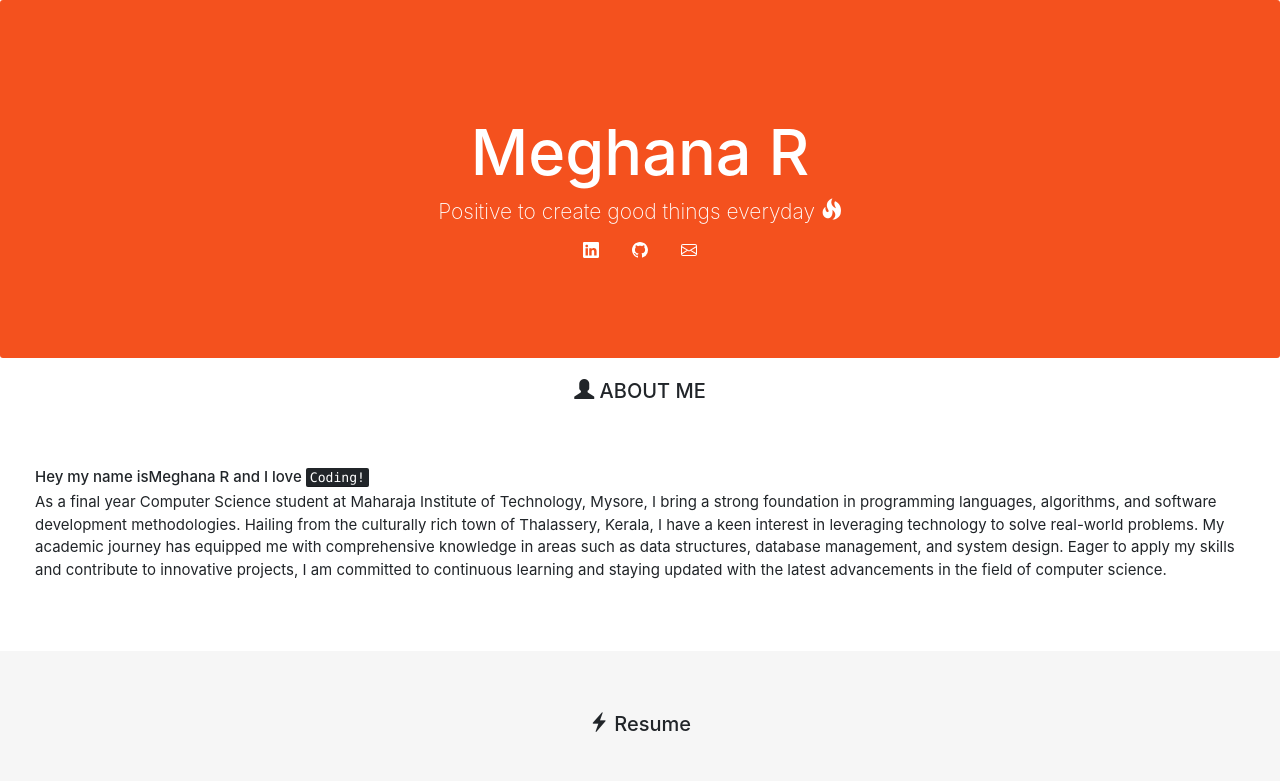
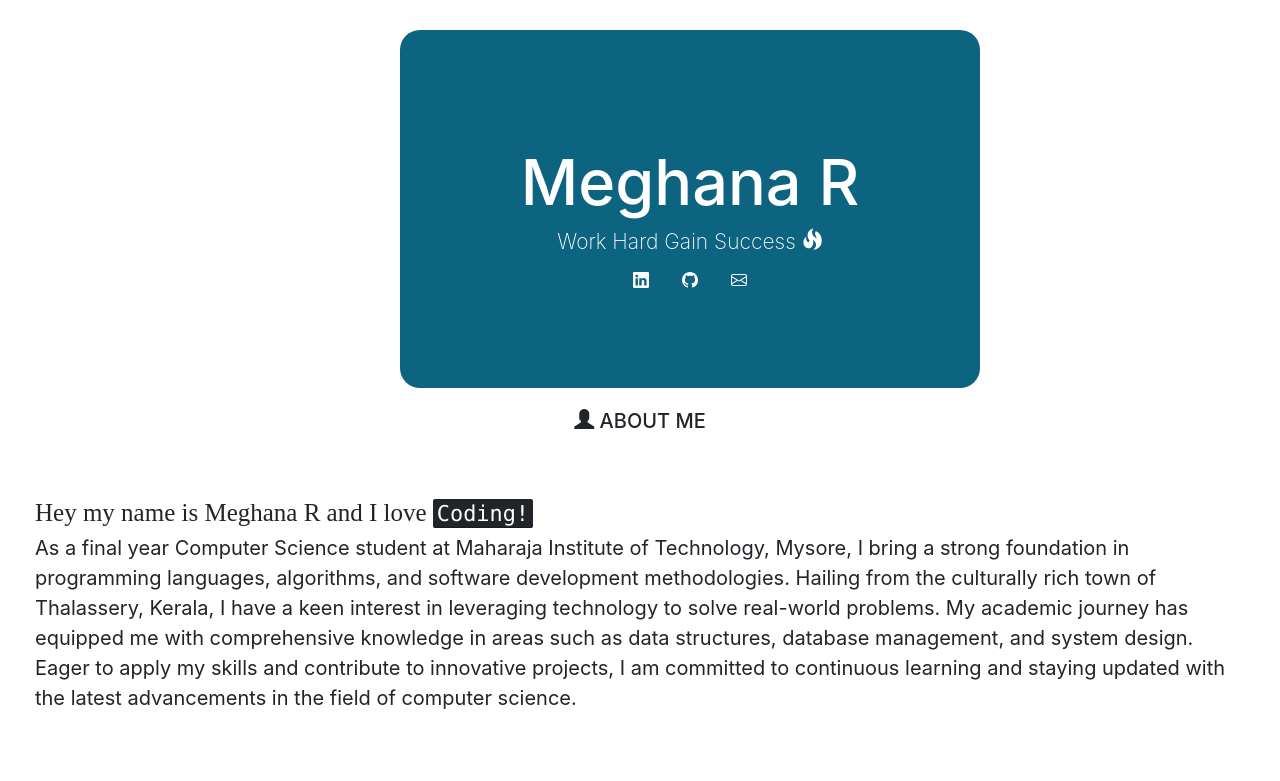
Before and after one commit to MeghanaHamse/bootstrap, a plain HTML site: page index.html in a window 1280 px wide. Shown: the top 781 px of the page. Drawn offline with nearby package versions, Linux system fonts and the light colour scheme.

Commit message:
index.html

```diff
--- a/index.html
+++ b/index.html
@@ -10,14 +10,26 @@
     <link rel="stylesheet" href="https://stackpath.bootstrapcdn.com/bootstrap/4.3.1/css/bootstrap.min.css" integrity="sha384-ggOyR0iXCbMQv3Xipma34MD+dH/1fQ784/j6cY/iJTQUOhcWr7x9JvoRxT2MZw1T" crossorigin="anonymous">
     <style>
         .jumbotron {
-    background-color: #f4511e;
+    background-color:rgb(12, 100, 129);
     color: #fff;
     padding: 100px 25px;
+    margin-left: 400px;
+    margin-right:300px;
+    border-radius: 20px;
+    margin-top: 30px;
   }
+
 
   .container-fluid {
     padding: 60px 50px;
     font-size: 150%;
+    font-size:20px;
+
+  }
+  .container-fluid h4{
+    font-size: 25px;
+    font-family: 'Times New Roman', Times, serif;
+
   }
         .bg-grey {
     background-color: #f6f6f6;
@@ -94,7 +106,10 @@
   background: #fff;
   border: 2px solid #34b7a7;
 }
-
+.container-fluid #py{
+text-align: center;
+margin-left: 400px;
+}
 
 
 
@@ -118,7 +133,7 @@
 
       <br>
         <h1>Meghana R</h1>
-        <p>Positive to create good things everyday <span class="glyphicon glyphicon-fire"></span> </p>
+        <p>Work Hard Gain Success <span class="glyphicon glyphicon-fire"></span> </p>
         <div>
             <a class="text-decoration-non p-4" href="https://www.linkedin.com/in/kavya-vinod-232280228/">
                 <svg xmlns="http://www.w3.org/2000/svg" width="16" height="16" fill="white" class="bi bi-linkedin" viewBox="0 0 16 16">
@@ -139,8 +154,9 @@
         <h2 class="text-center"><span class="glyphicon glyphicon-user"></span> ABOUT ME</h2>
         <div class="container-fluid">
             <div class="row">
-                  <h4>Hey my name isMeghana R and I love  <kbd>Coding!</kbd></h4>
-                  <p>As a final year Computer Science student at Maharaja Institute of Technology, Mysore, I bring a strong foundation in programming languages, algorithms, and software development methodologies. Hailing from the culturally rich town of Thalassery, Kerala, I have a keen interest in leveraging technology to solve real-world problems. My academic journey has equipped me with comprehensive knowledge in areas such as data structures, database management, and system design. Eager to apply my skills and contribute to innovative projects, I am committed to continuous learning and staying updated with the latest advancements in the field of computer science.</p class="text-success">
+                  <h4>Hey my name is Meghana R and I love  <kbd>Coding!</kbd></h4>
+                  <br>
+                  <p>   As a final year Computer Science student at Maharaja Institute of Technology, Mysore, I bring a strong foundation in programming languages, algorithms, and software development methodologies. Hailing from the culturally rich town of Thalassery, Kerala, I have a keen interest in leveraging technology to solve real-world problems. My academic journey has equipped me with comprehensive knowledge in areas such as data structures, database management, and system design. Eager to apply my skills and contribute to innovative projects, I am committed to continuous learning and staying updated with the latest advancements in the field of computer science.</p class="text-success">
                  </div>
           </div>
         </div>
@@ -247,7 +263,7 @@
   <br>
     <div class="row">
       <div class="col-sm-5">
-        <p>Contact me </p>
+        <p id ="py">Contact me </p>
         <p><span class="glyphicon glyphicon-map-marker"></span> Mysore , Karnataka</p>
         <p><span class="glyphicon glyphicon-phone"></span><a link="telto:+91 7795290579">+91 7795290579</a> </p>
         <p><span class="glyphicon glyphicon-envelope"></span> meghanahamse07@gmail.com</p>
```
